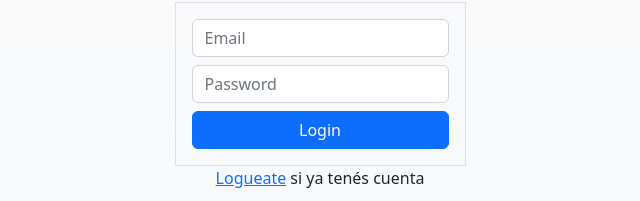
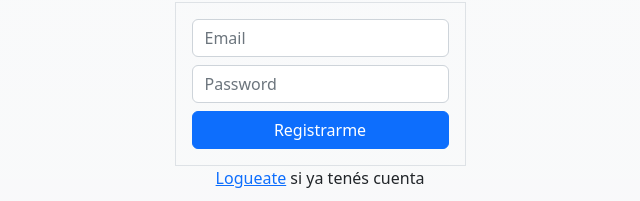
Before and after one commit to emibrav/eCommerce-with-firebase, a React (Create React App) app: page /Register in a window 1280 px wide. Shown: the part 174-375 px from the top of the page, without its empty margins (320-960 px from the left). Built offline with nearby package versions, Linux system fonts and the light colour scheme; no server answers.

Commit message:
cambio en boton de register

```diff
--- a/src/views/Register.js
+++ b/src/views/Register.js
@@ -63,7 +63,7 @@ export default function Register() {
           <input type="email" name="email" placeholder="Email" onChange={handleChange} className="form-control d-grid col-12 mb-2"  />
           {/* <label htmlFor="password"className="form-label" >Password</label> */}
           <input type="password" name="password" placeholder="Password" id="password" onChange={handleChange} className="form-control" />
-          <button className="btn btn-primary d-grid col-12 mx-auto mt-2">Login</button>
+          <button className="btn btn-primary d-grid col-12 mx-auto mt-2">Registrarme</button>
       </form>
       { error && <p>{error}</p> }
       <p><Link to="/login">Logueate</Link> si ya tenés cuenta</p>
```
